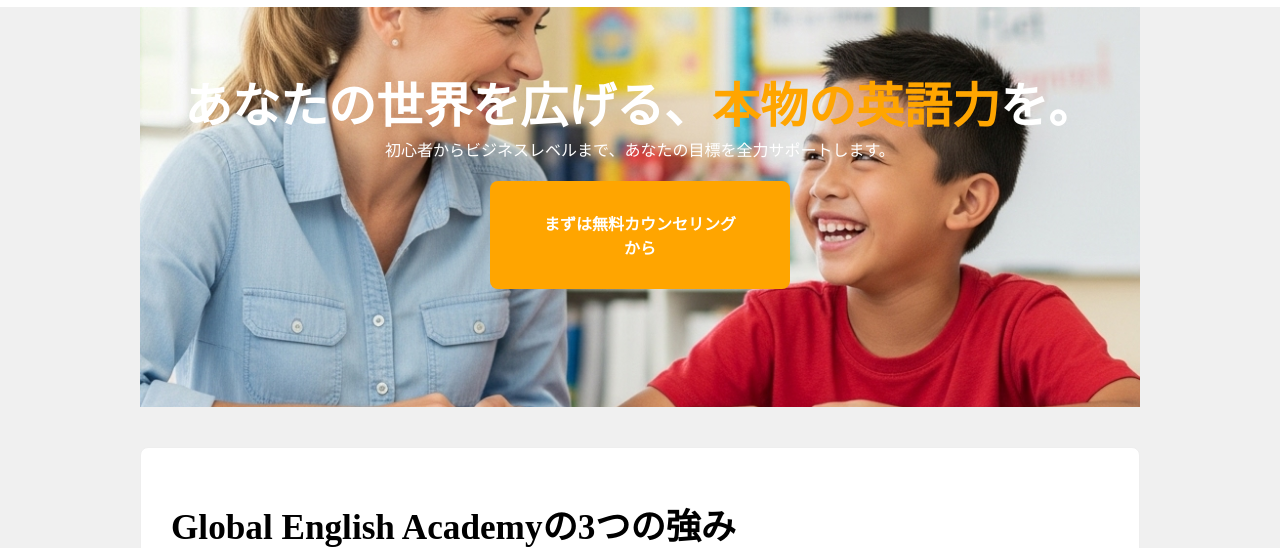
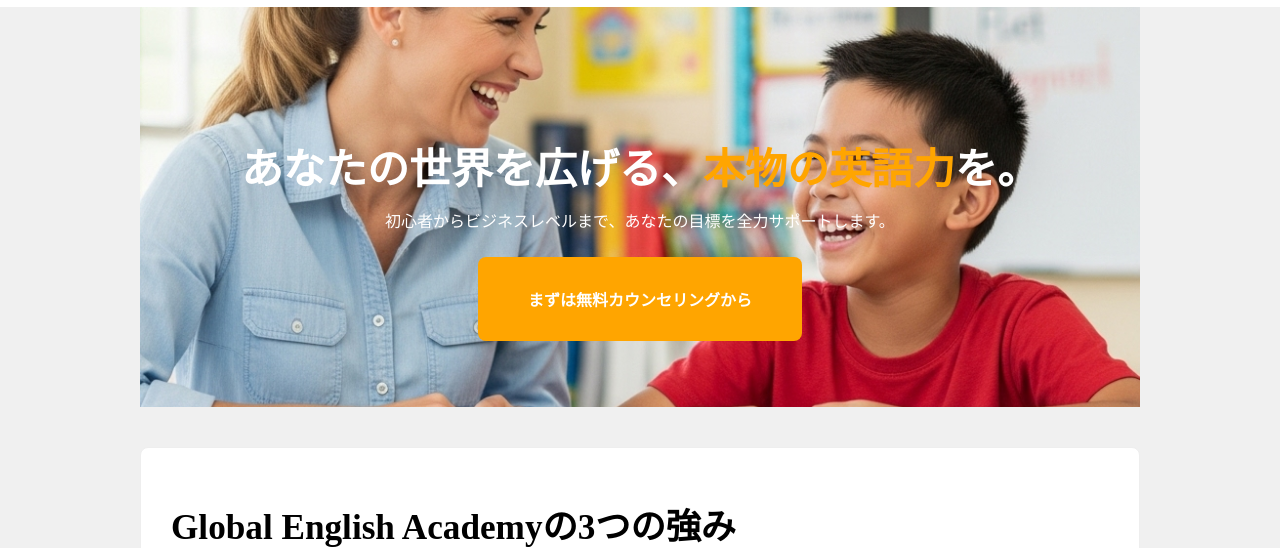
Before and after one commit to Dyna-Rise/0806Practice, a plain HTML site: page index.html in a window 1280 px wide. Shown: the part 202-750 px from the top of the page. Drawn offline with Linux system fonts and the light colour scheme; some packages are replaced by stand-ins of ours.

Commit message:
パソコンデザインの完成

```diff
--- a/css/style.css
+++ b/css/style.css
@@ -47,6 +47,12 @@ img {
     padding-top: 60px;
     /* 余白計算を含み計算にする */
     box-sizing: border-box;
+    color: #fff;
+
+    display:flex;
+    flex-direction: column;
+    justify-content: center;
+    align-items: center;
 }
 
 .wrapper {
@@ -56,12 +62,12 @@ img {
 }
 
 p {
-    color: white;
-    text-align: center;
+    /* 行間 */
+    line-height: 1.8;
 }
 
 .main-catch {
-    font-size: 48px;
+    font-size: 42px;
     font-weight: bold;
 }
 
@@ -80,17 +86,15 @@ p {
     border-radius: 8px;
 
     /*性格をpやdivと同じに捻じ曲げる*/
-    display: block;
+    display: inline-block;
     /*もともとはinline*/
     /* 中央揃え */
     text-align: center;
-    /* 幅を絞る */
-    width: 30%;
     /* 外側の余白 */
     /* margin-top: 20px; */
     /* margin-right: auto; */
     /* margin-left: auto; */
-    margin: 20px auto 0;
+    margin-top: 20px;
 }
 
 header {
```
